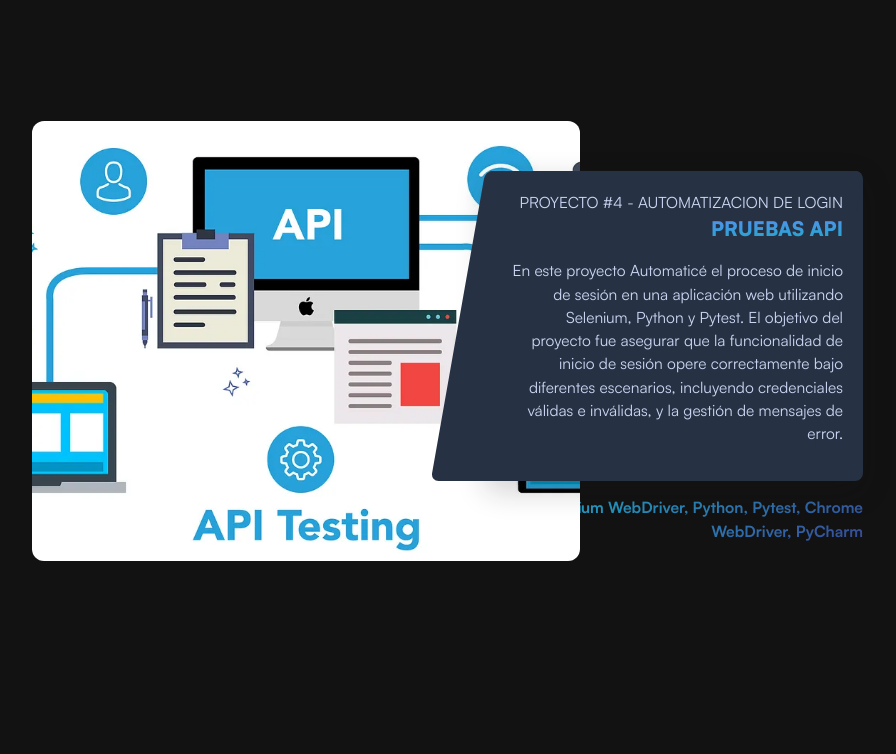
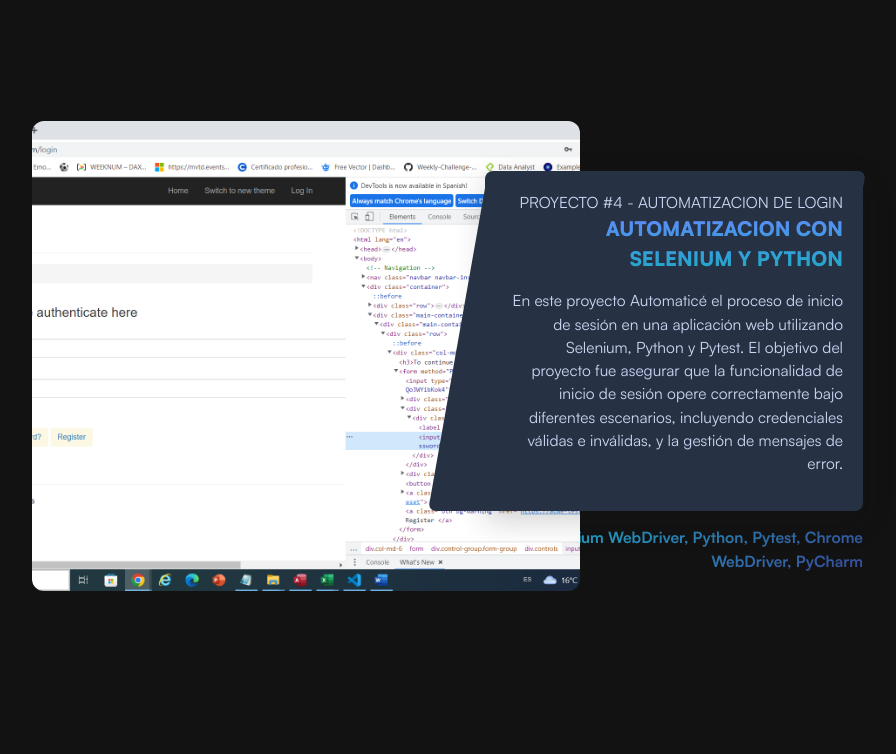
Before and after one commit to alanpalmas/alanpalmas.github.io, a plain HTML site: page index.html in a window 1280 px wide. Shown: the part 4720-5474 px from the top of the page, without its empty margins (180-1076 px from the left). Drawn offline with Linux system fonts and the light colour scheme; a script that the page names is missing; files whose address does not match are found by name.

Commit message:
agregado de proyecto

```diff
--- a/index.html
+++ b/index.html
@@ -176,7 +176,7 @@
                 <div class="project-details-box">
                     <div class="project-main-info">
                         <span>Proyecto #4 - Automatizacion de login</span>
-                        <h3>Pruebas Api</h3>
+                        <h3>Automatizacion con Selenium y Python</h3>
                         <p>En este proyecto Automaticé el proceso de inicio de sesión en una aplicación web utilizando Selenium, Python y Pytest. El objetivo del proyecto fue asegurar que la funcionalidad de inicio de sesión opere correctamente bajo diferentes escenarios, incluyendo credenciales válidas e inválidas, y la gestión de mensajes de error.</p>
                     </div>
                     <div class="project-tools">
@@ -185,7 +185,7 @@
                 </div>
                 <div class="project-image-box">
                     <a target="_blank" class="project-img-link">
-                        <img src="img/apitest.png" alt="Project Preview Image">
+                        <img src="img/login.png" alt="Project Preview Image">
                     </a>
                 </div>
             </div>
```
